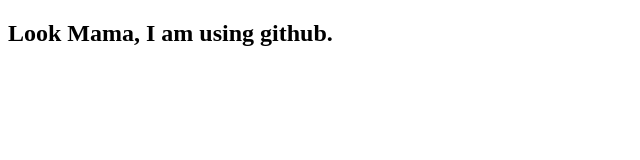
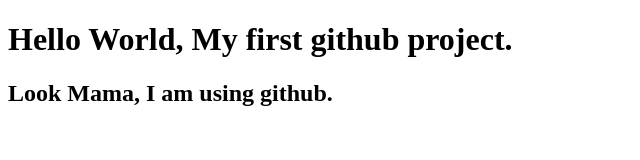
Before and after one commit to halder25572/my-first-website, a plain HTML site: page index.html in a window 1280 px wide. Shown: the whole page, without its empty margins (0-640 px from the left). Drawn offline with Linux system fonts and the light colour scheme.

Commit message:
adding h1 tag

```diff
--- a/index.html
+++ b/index.html
@@ -6,6 +6,7 @@
     <title>Document</title>
 </head>
 <body>
+    <h1>Hello World, My first github project.</h1>
     <h2>Look Mama, I am using github.</h2>
 </body>
 </html>
```
